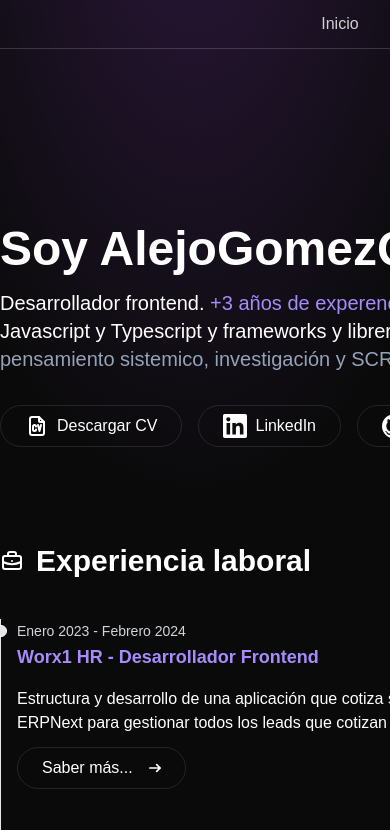
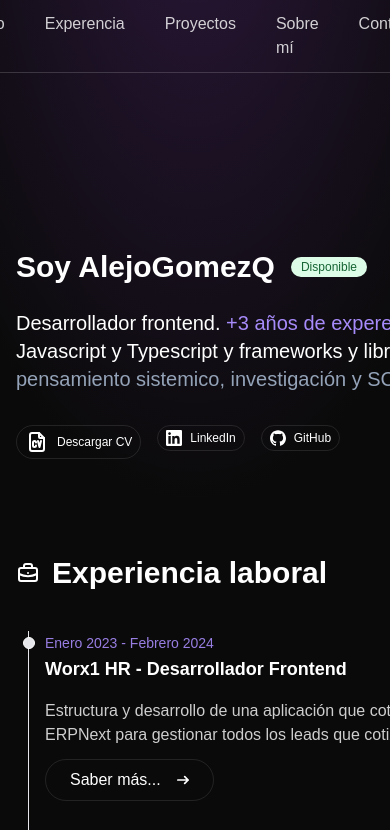
Before and after one commit to AlejoGomezQ/Alejo_Gomez_Q_Portfolio, an Astro site: page / in a window 390 px wide. Shown: the top 830 px of the page. Built offline with nearby package versions, Linux system fonts and the light colour scheme; Astro itself is replaced by a stand-in of ours.

Commit message:
first responsive design changed

```diff
--- a/src/components/Experience.astro
+++ b/src/components/Experience.astro
@@ -31,7 +31,7 @@ const EXPERIENCE = [
 ];
 ---
 
-<ol class="relative border-s border-gray-200 dark:border-gray-700">
+<ol class="relative border-s border-gray-200 ml-3">
   {
     EXPERIENCE.map((experience) => (
       <li class="mb-10 ms-4">
--- a/src/components/ExperienceItem.astro
+++ b/src/components/ExperienceItem.astro
@@ -15,17 +15,16 @@ const { position, description, date, link, company } = Astro.props;
     class="absolute w-3 h-3 bg-gray-200 rounded-full mt-1.5 -start-1.5 border border-white dark:border-gray-900 dark:bg-gray-700"
   >
   </div>
-  <time
-    class="mb-1 text-sm font-normal leading-none text-gray-300 dark:text-gray-500"
+  <time class="mb-1 text-sm font-normal leading-none text-violet-400/90"
     >{date}</time
   >
-  <h3 class="text-lg font-semibold text-violet-400">
+  <h3 class="text-lg font-semibold text-white">
     <span class="font-semibold">{company}</span> - {position}
   </h3>
   <p class="mb-4 text-base font-normal text-gray-500 dark:text-gray-400">
     {
       description.map((task) => (
-        <ul class="mb-3">
+        <ul class="mb-3 text-white/80">
           <li class="mb-2 text-pretty">{task}</li>
         </ul>
       ))
--- /dev/null
+++ b/src/components/Footer.astro
@@ -0,0 +1 @@
+<footer class="py-20">_Dark</footer>
--- a/src/components/Header.astro
+++ b/src/components/Header.astro
@@ -1,5 +1,7 @@
 <header class="border-b">
-  <div class="flex justify-center items-center py-3 w-[1120px] mx-auto">
+  <div
+    class="flex justify-center items-center py-3 w-full xl:w-[1120px] mx-auto"
+  >
     <nav class="flex flex-row gap-x-10 opacity-80">
       <a href="#inicio">Inicio</a>
       <a href="#experiencia-laboral">Experencia</a>
--- a/src/components/SocialBadge.astro
+++ b/src/components/SocialBadge.astro
@@ -1,5 +1,5 @@
 <a
-  class="flex justify-center items-center gap-x-2 px-6 py-2 rounded-full border border-white/10 bg-slate hover:scale-110 transition"
+  class="flex justify-center items-center gap-x-2 py-1 px-2 md:px-6 md:py-2 text-xs md:text-base rounded-full border border-white/10 bg-slate hover:scale-110 transition"
   href={Astro.props.href}
   target="_blank"
   rel="noopener noreferrer"
--- a/src/layouts/Layout.astro
+++ b/src/layouts/Layout.astro
@@ -1,4 +1,5 @@
 ---
+import Footer from "../components/Footer.astro";
 import Header from "../components/Header.astro";
 import "@fontsource-variable/mulish";
 
@@ -27,6 +28,7 @@ const { title, description } = Astro.props;
     </div>
     <Header />
     <slot />
+    <Footer />
   </body>
 </html>
 <style is:global>
--- a/src/pages/index.astro
+++ b/src/pages/index.astro
@@ -16,11 +16,13 @@ import User from "../components/icons/User.astro";
   title="AlejoGomezQ | Desarrollador web"
   description="Contratame para desarrollar, administrar o mejorar tu sitio web o aplición con tecnologias como Angular, Java, Wordpress"
 >
-  <main>
+  <main class="px-4">
     <SectionContainer class="py-44 pb-24" id="inicio">
       <div class="flex gap-x-2 items-center">
-        <div class="">
-          <h1 class="flex flex-row gap-x-4 text-white text-5xl font-bold pb-4">
+        <div class="flex flex-col">
+          <h1
+            class="flex flex-row gap-x-4 text-white text-3xl md:text-4xl lg:text-5xl font-bold pb-6 lg:pb-10"
+          >
             Soy AlejoGomezQ <a
               class="flex items-center"
               target="_blank"
@@ -29,7 +31,7 @@ import User from "../components/icons/User.astro";
               ><Badge>Disponible</Badge></a
             >
           </h1>
-          <h2 class="text-xl text-pretty">
+          <h2 class="text-xl lg:text-2xl text-pretty max-w[700px]">
             Desarrollador frontend.
             <span class="text-violet-400">
               +3 años de experencia como desarrollador web.</span
@@ -39,22 +41,22 @@ import User from "../components/icons/User.astro";
               >Habilidades en pensamiento sistemico, investigación y SCRUM.</span
             >
           </h2>
-          <ul class="flex gap-x-4 mt-8">
+          <ul class="flex flex-wrap gap-4 mt-8">
             <li>
               <SocialBadge
                 href="../resources/curriculums/HV_Alejandro_Gómez_Q.pdf"
                 download="HV_Alejandro_Gómez_Q.pdf"
-                ><CurriculumIcon class="size-6" />Descargar CV</SocialBadge
+                ><CurriculumIcon class="size-4 md:size-6" />Descargar CV</SocialBadge
               >
             </li>
             <li>
               <SocialBadge href="https://www.linkedin.com/in/alejogomezq/">
-                <LinkedinIcon class="size-6" />LinkedIn</SocialBadge
+                <LinkedinIcon class="size-4 md:size-6" />LinkedIn</SocialBadge
               >
             </li>
             <li>
               <SocialBadge href="https://github.com/AlejoGomezQ">
-                <GitHubIcon class="size-6" /> GitHub</SocialBadge
+                <GitHubIcon class="size-4 md:size-6" /> GitHub</SocialBadge
               >
             </li>
           </ul>
```
